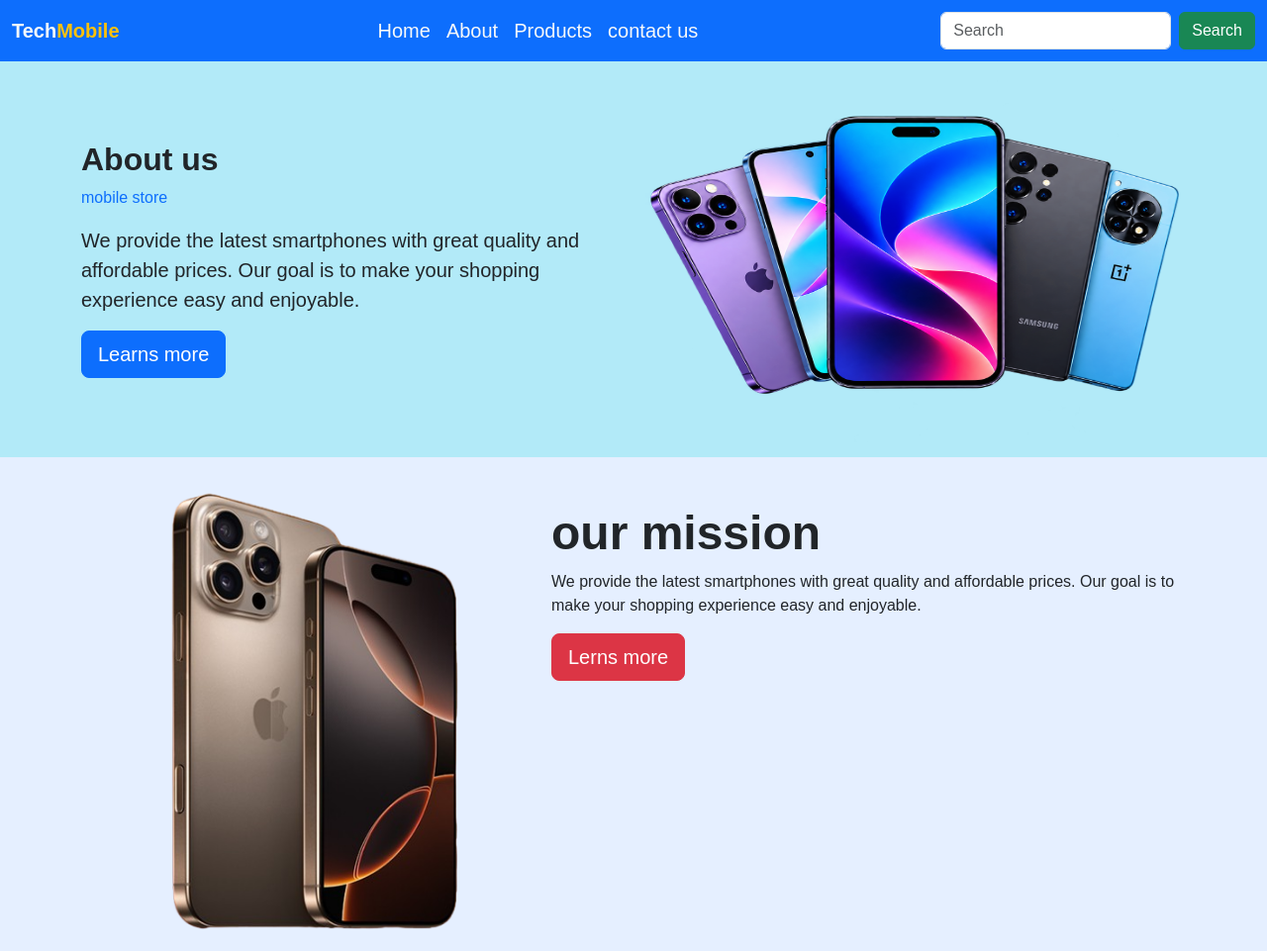
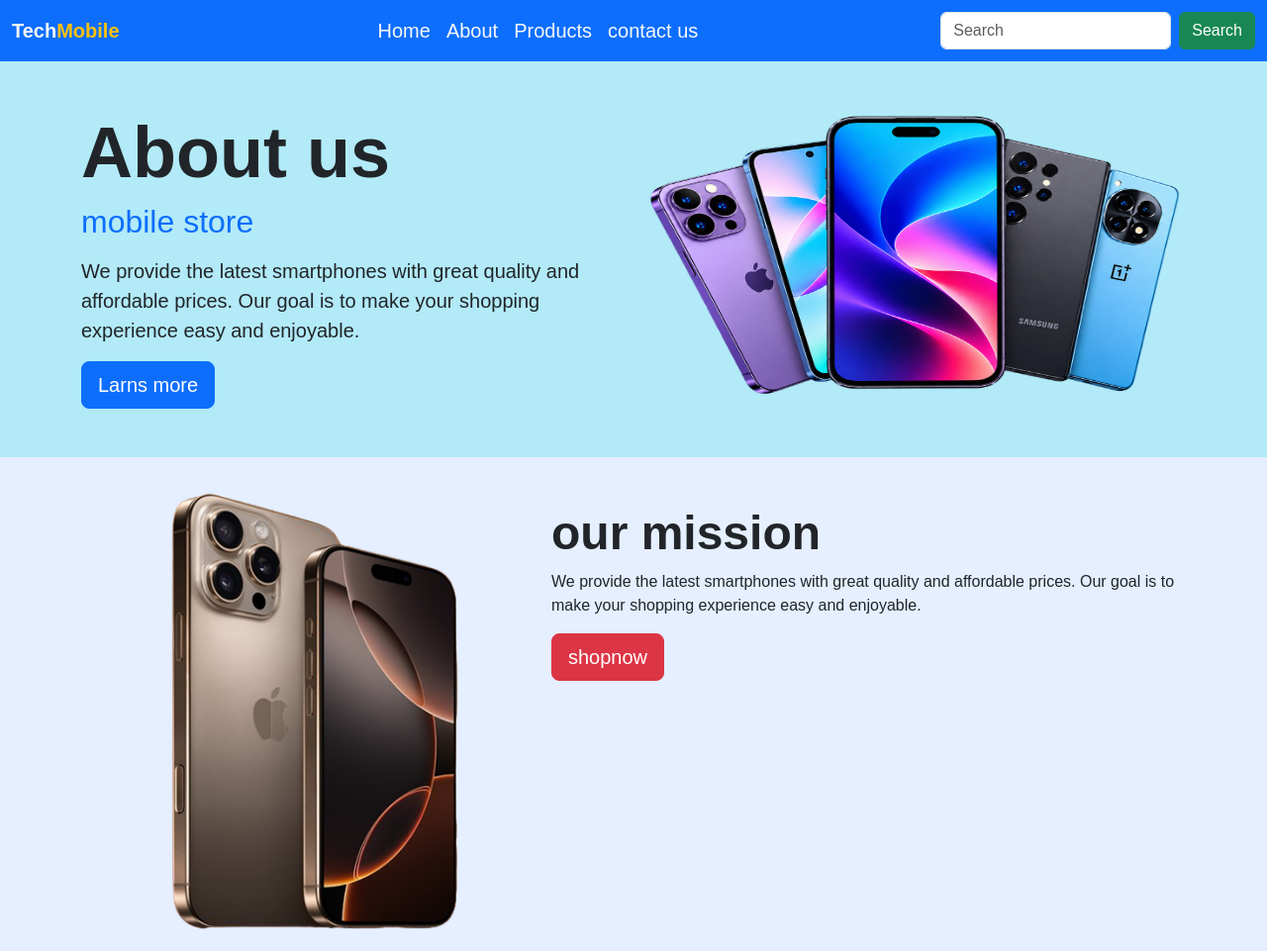
Before and after one commit to syedwassayahmed/mobile-website, a plain HTML site: page about.html in a window 1280 px wide. Shown: the top 961 px of the page at 99% size. Drawn offline with nearby package versions, Linux system fonts and the light colour scheme.

Commit message:
Update about.html

```diff
--- a/about.html
+++ b/about.html
@@ -52,12 +52,12 @@
 
         <div class="col-md-6 col-lg-6">
 
-          <h2 class="fw-bold my-2">About us </h2>
-           <span class="text-primary"> mobile store</span></h3>
+          <h2 class="fw-bold my-2 display-2">About us </h2>
+           <h2 class="text-primary"> mobile store</h3>
           <p class="fs-5 mt-3">We provide the latest smartphones with great quality and affordable prices. Our goal is
             to make
             your shopping experience easy and enjoyable.</p>
-          <button type="button" class="btn btn-primary btn-lg mb-lg-2 ">Learns more</button>
+          <button type="button" class="btn btn-primary btn-lg mb-lg-2 ">Larns more</button>
 
         </div>
 
@@ -85,7 +85,7 @@
           <p>We provide the latest smartphones with great quality and affordable prices. Our goal is
             to make
             your shopping experience easy and enjoyable.</p>
-          <button class="btn btn-danger btn-lg">Lerns more</button>
+          <button class="btn btn-danger btn-lg">shopnow</button>
         </div>
       </div>
     </div>
```
